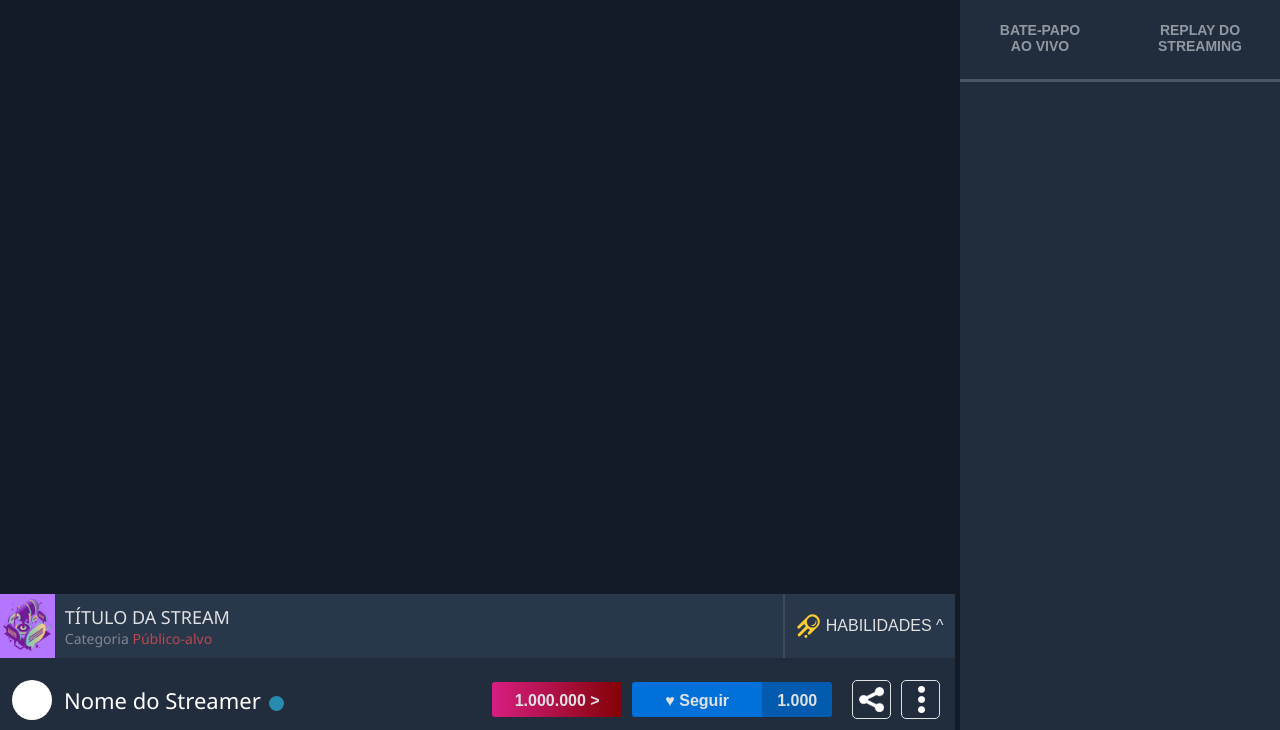
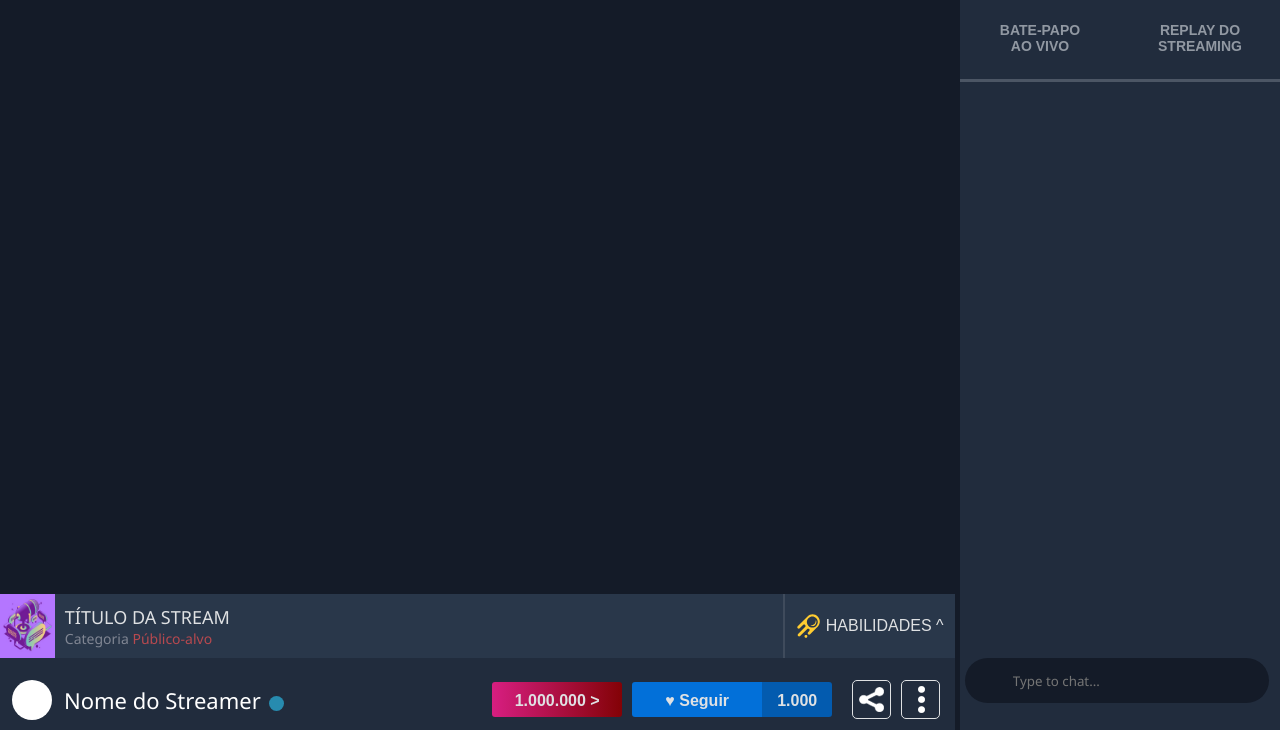
Before and after one commit to seikinagaishi/html-css-practice, a plain HTML site: page copy-trial/1-mixer/index.html in a window 1280 px wide. Shown: the part 70-800 px from the top of the page. Drawn offline with Linux system fonts and the light colour scheme.

Commit message:
training-html-css-mixer

```diff
--- a/copy-trial/mixer/css/style.css
+++ b/copy-trial/1-mixer/css/style.css
@@ -515,3 +515,15 @@ div#chat-bar {
 div#chat-bar:hover {
     background-color: #0075d5;
 }
+
+input.chat-entry {
+    width: 80%;
+    height: 45px;
+    margin: 72vh 1.5%;
+    border-radius: 50px;
+    border: none;
+    background-color: #141b28;
+    color: #fff;
+    font-family: 'Segoe UI', sans-serif;
+    padding-left: 15%;
+}
--- a/copy-trial/mixer/channel.html
+++ b/copy-trial/1-mixer/index.html
@@ -347,7 +347,9 @@
                         <div id="chat-bar"></div>
                     </div>
                 </div>
-
+                <form>
+                    <input type="text" name="chat" placeholder="Type to chat..." class="chat-entry">
+                </form>
             </aside>
         </main>
     </body>
```
Also changed, not shown: copy-trial/1-mixer/img/bell.png (renamed from copy-trial/mixer/img/bell.png), copy-trial/1-mixer/img/date.png (renamed from copy-trial/mixer/img/date.png), copy-trial/1-mixer/img/lang.png (renamed from copy-trial/mixer/img/lang.png), copy-trial/1-mixer/img/mixer-nav.png (renamed from copy-trial/mixer/img/mixer-nav.png), copy-trial/1-mixer/img/more.png (renamed from copy-trial/mixer/img/more.png), copy-trial/1-mixer/img/profile.png (renamed from copy-trial/mixer/img/profile.png), copy-trial/1-mixer/img/share.png (renamed from copy-trial/mixer/img/share.png), copy-trial/1-mixer/img/skill-icon.svg (renamed from copy-trial/mixer/img/skill-icon.svg), copy-trial/1-mixer/img/view.png (renamed from copy-trial/mixer/img/view.png), copy-trial/1-mixer/img/web-pic.jpg (renamed from copy-trial/mixer/img/web-pic.jpg), copy-trial/mixer/index.html (deleted).
